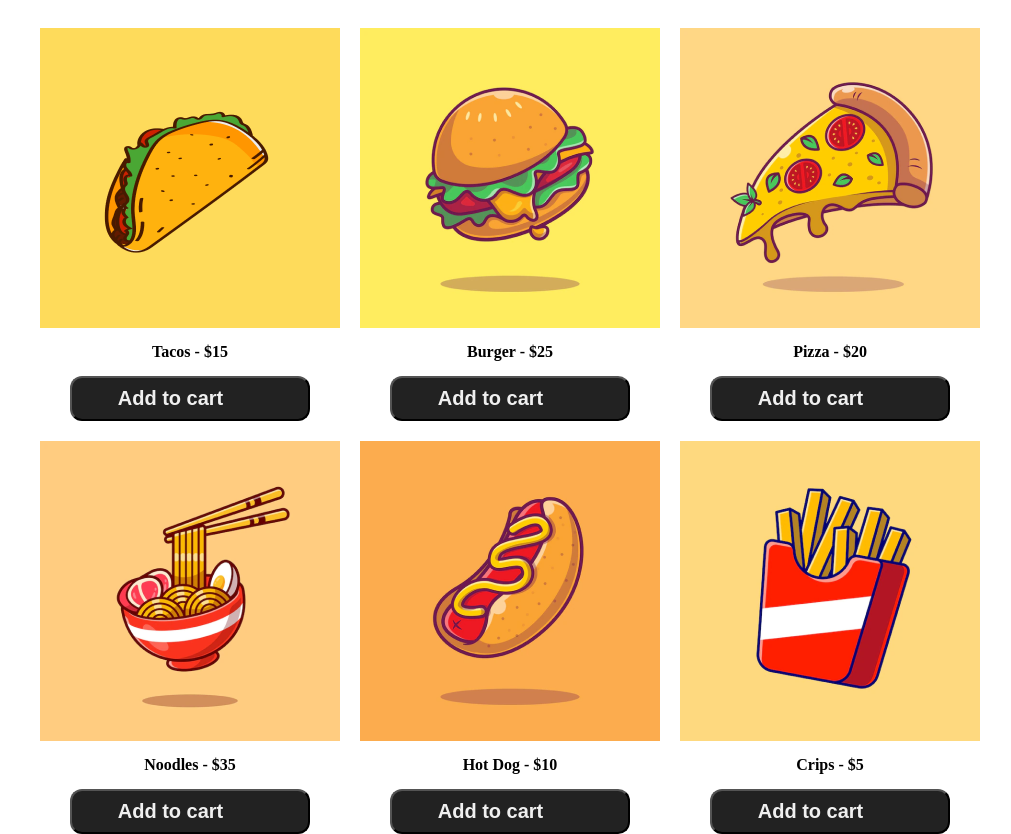
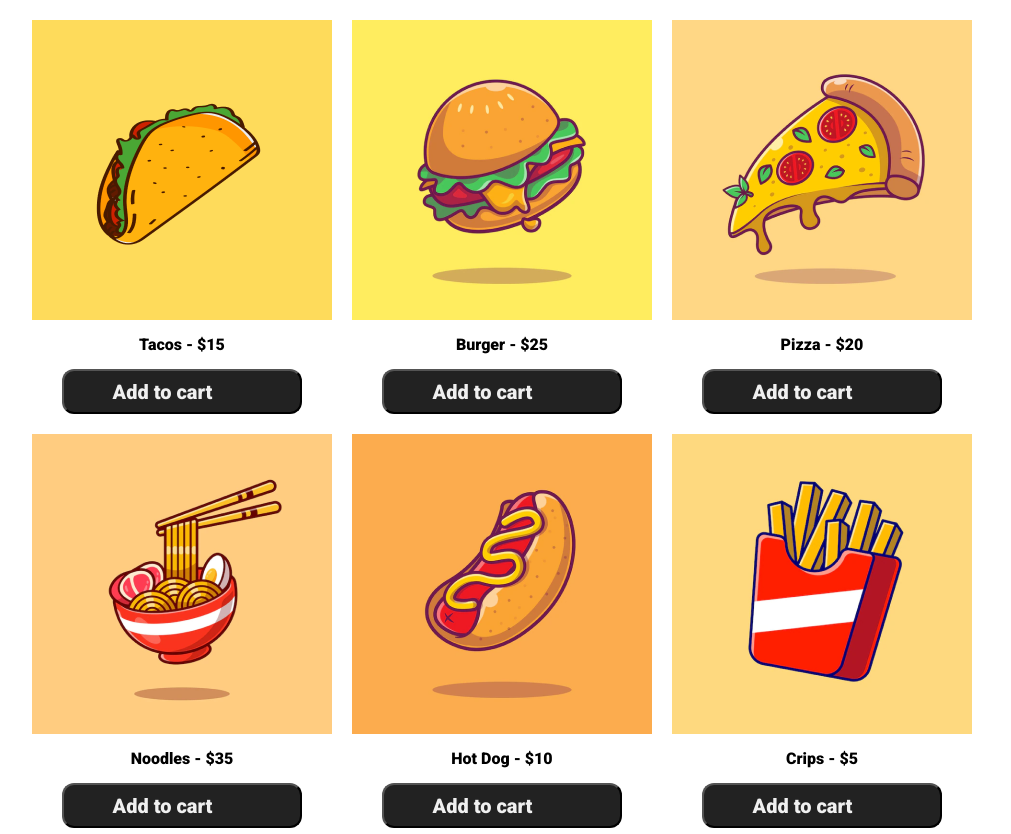
Before and after one commit to ivanherreradev/shopping-cart, a React (Vite) app: page / in a window 1280 px wide. Shown: the whole page, without its empty margins (138-1149 px from the left). Built offline with nearby package versions, Linux system fonts and the light colour scheme; some icons are missing.

Commit message:
add global styles

```diff
--- /dev/null
+++ b/src/index.scss
@@ -0,0 +1,6 @@
+* {
+  font-family: Roboto;
+  margin: 0;
+  padding: 0;
+  box-sizing: border-box;
+}
--- a/src/main.jsx
+++ b/src/main.jsx
@@ -1,7 +1,7 @@
 import React from 'react'
 import ReactDOM from 'react-dom/client'
 import App from './App.jsx'
-import './index.css'
+import './index.scss'
 
 ReactDOM.createRoot(document.getElementById('root')).render(
   <React.StrictMode>
```
